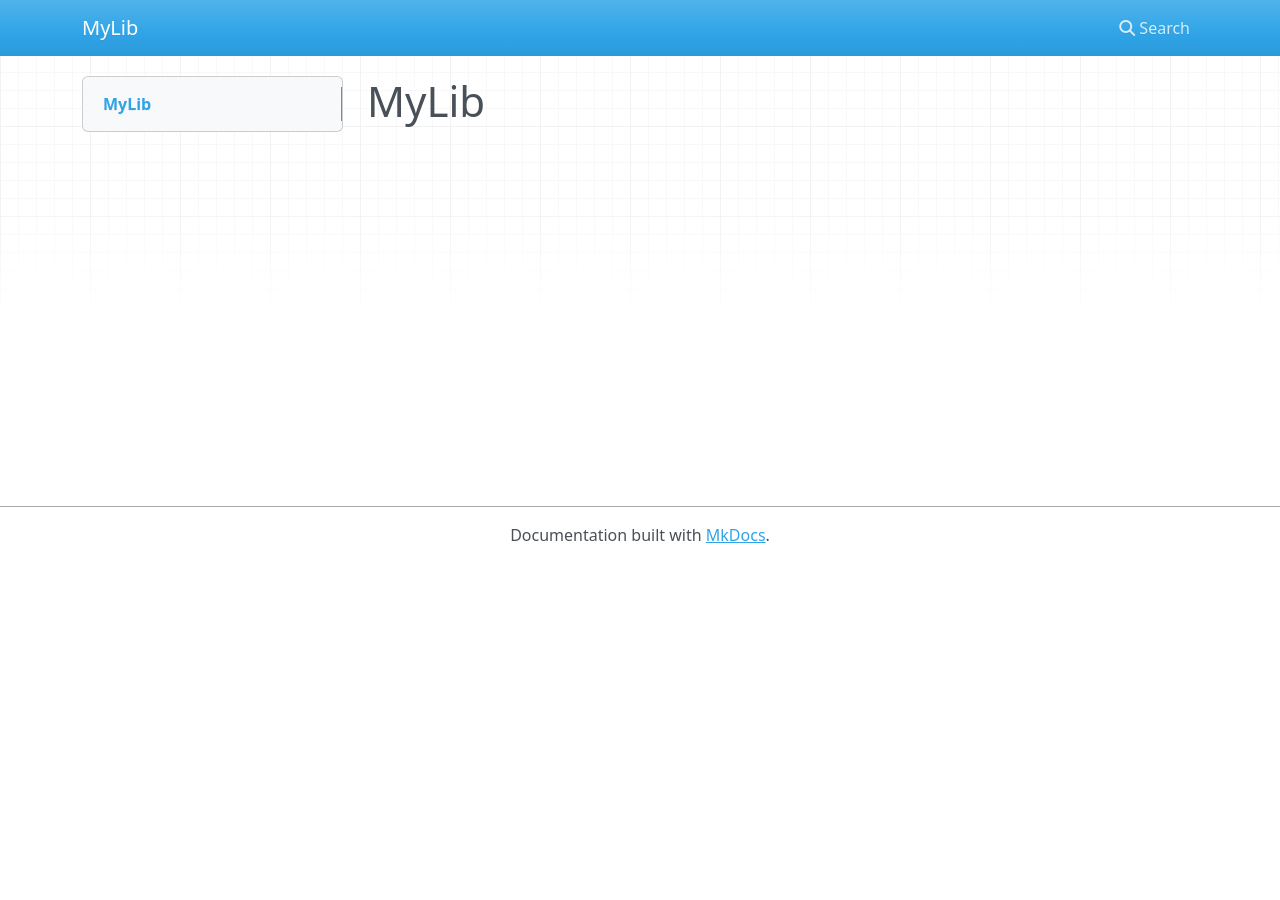
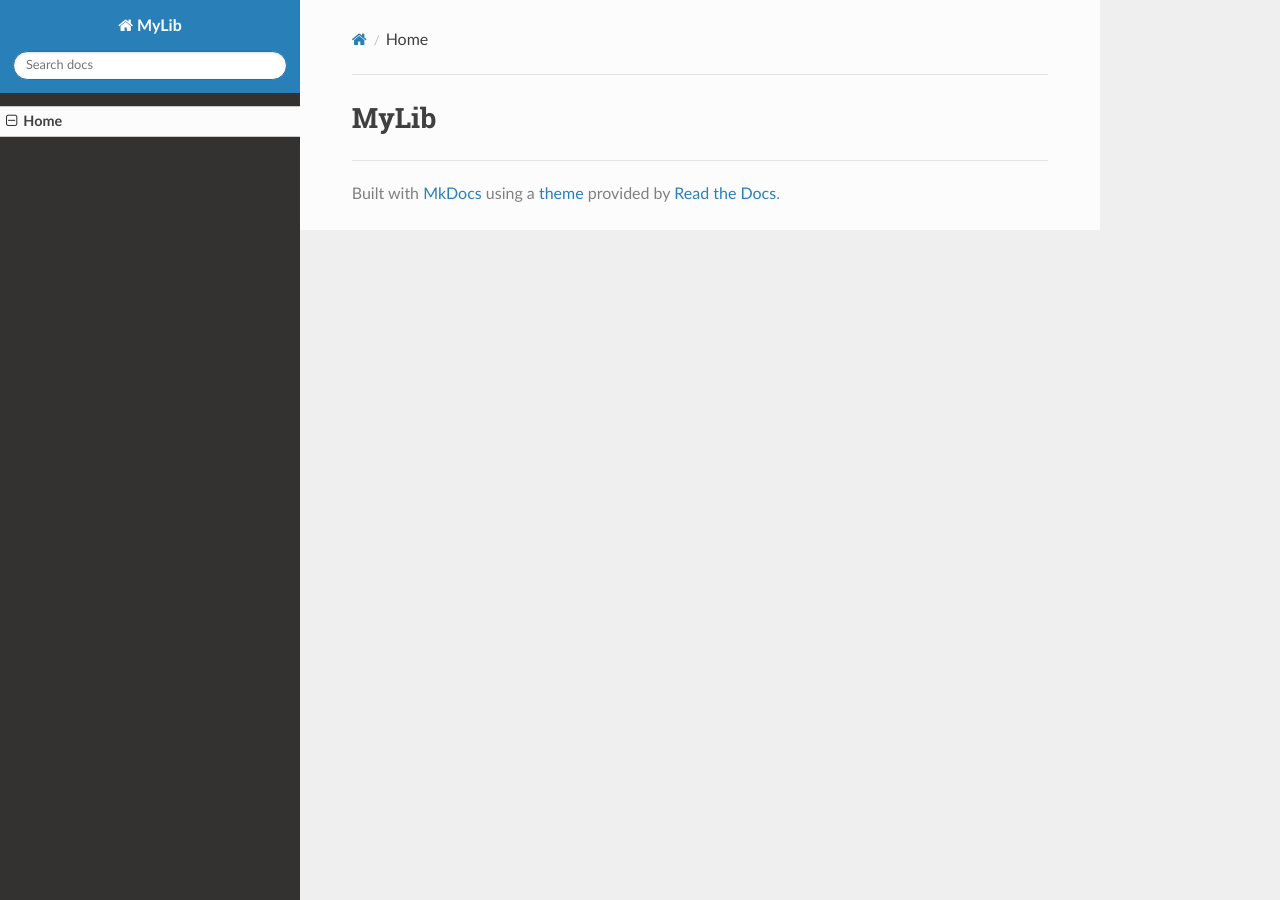
Before and after one commit to CP-THRO/THRO-SQS-MyLib, an MkDocs documentation site: the page built from docs/index.md, in a window 1280 px wide. Built offline with MkDocs 1.6.1, drawn with Linux system fonts in a browser that asks for light colours; nearby versions of some CDN libraries; some of the changed lines change nothing that is shown.

Commit message:
try to change theme

```diff
--- a/mkdocs.yaml
+++ b/mkdocs.yaml
@@ -1,8 +1,7 @@
 site_name: MyLib
-
 theme:
-    name: mkdocs
-
+  name: readthedocs
+  highlightjs: true
 docs_dir: docs
 nav:
   - Home: index.md
```
